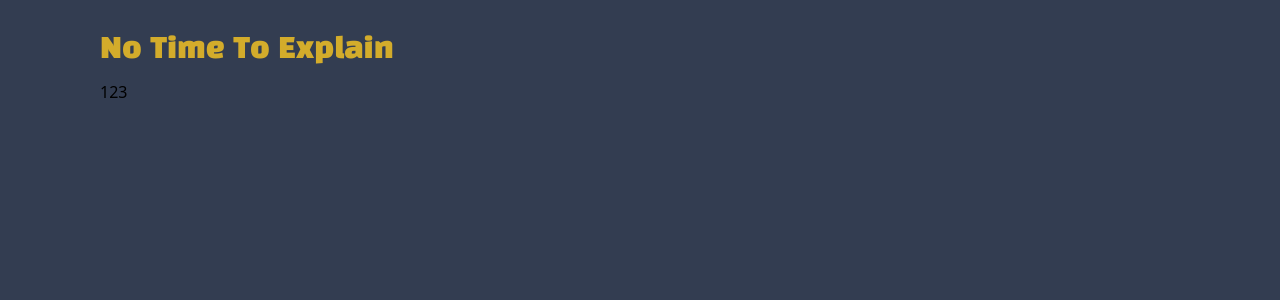
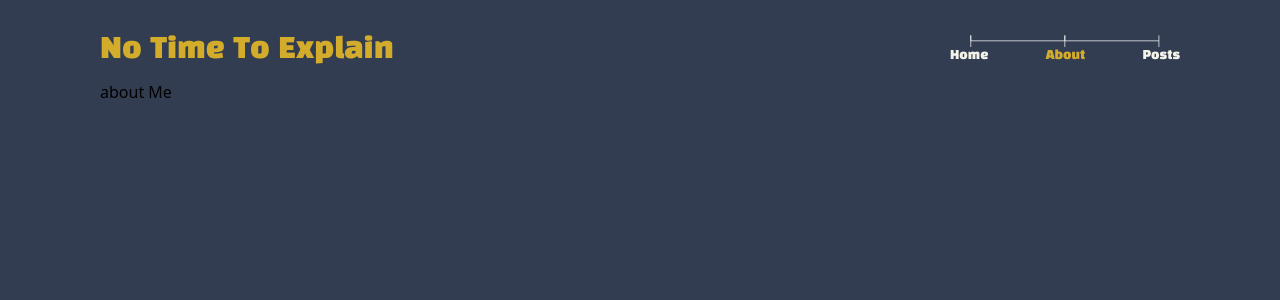
Before and after one commit to vinocturne/ntte-blog, a React (Create React App) app: page /ntte-blog/about in a window 1280 px wide. Shown: the top 300 px of the page. Built offline with nearby package versions, Linux system fonts and the light colour scheme.

Commit message:
🔨 modify header

```diff
--- a/public/index.html
+++ b/public/index.html
@@ -5,7 +5,7 @@
     <link rel="icon" href="%PUBLIC_URL%/favicon.ico" />
     <meta name="viewport" content="width=device-width, initial-scale=1" />
     <meta name="theme-color" content="#000000" />
-    <meta name="description" content="Web site created using create-react-app" />
+    <meta name="description" content="No Time To Explain Tech Blog" />
     <link rel="apple-touch-icon" href="%PUBLIC_URL%/logo192.png" />
     <!--
       manifest.json provides metadata used when your web app is installed on a
@@ -21,7 +21,7 @@
       work correctly both with client-side routing and a non-root public URL.
       Learn how to configure a non-root public URL by running `npm run build`.
     -->
-    <title>React App</title>
+    <title>No Time To Explain :: Frontend Developer Blog</title>
     <style>
       @import url('https://fonts.googleapis.com/css2?family=Black+Han+Sans&display=swap');
     </style>
--- a/src/components/layout/Haeder.tsx
+++ b/src/components/layout/Haeder.tsx
@@ -1,10 +1,46 @@
 // import HeaderIcon from '../../asset/img/headerIcon.svg'
 
+// import gsap from 'gsap'
+import { Link, useLocation } from 'react-router-dom'
+
 const Header = () => {
+  const location = useLocation()
+  // const animation = gsap.to('.menu_title', {
+  //   paused: true,
+  //   display: 'block',
+  // })
   return (
-    <div className="w-100 h-[60px] px-20 rounded-xl flex items-center gap-2">
+    <div className="w-100 h-[60px] px-20 rounded-xl flex items-center justify-between gap-2">
       <p className="font-blackHans text-[28px] text-point">No Time To Explain</p>
-      {/* <p className="font-blackHans text-[26px] leading-[28px]">라볶2</p> */}
+      <div className="menu flex flex-col relative h-[50px] justify-center cursor-pointer">
+        <svg
+          xmlns="http://www.w3.org/2000/svg"
+          width="230"
+          height="12"
+          viewBox="0 0 268 17"
+          fill="none"
+          // onMouseEnter={() => animation.play()}
+          // onMouseLeave={() => animation.reverse()}
+        >
+          <path
+            d="M267 0.5L267 8.25M267 17L267 8.25M267 8.25L133.75 8.24999M0.499999 17L0.5 0.499988L0.5 8.24999L133.75 8.24999M133.75 8.24999L133.75 0.499994L133.75 17"
+            stroke="white"
+          />
+        </svg>
+        <div className="menu_title w-[100%] font-blackHans text-[12px]">
+          <div className="flex justify-between text-white cursor-pointer">
+            <Link to="/">
+              <span>Home</span>
+            </Link>
+            <Link to="/about">
+              <span className={`${location.pathname === '/about' && 'text-point'}`}>About</span>
+            </Link>
+            <Link to="/posts">
+              <span className={`${location.pathname === '/posts' && 'text-point'}`}>Posts</span>
+            </Link>
+          </div>
+        </div>
+      </div>
     </div>
   )
 }
--- a/src/pages/About.tsx
+++ b/src/pages/About.tsx
@@ -1,7 +1,7 @@
 const About = () => {
   return (
     <div className="px-20">
-      <div>123</div>
+      <div>about Me</div>
     </div>
   )
 }
--- a/src/pages/Posts.tsx
+++ b/src/pages/Posts.tsx
@@ -1,5 +1,5 @@
 const Posts = () => {
-  return <div>Post 페이지 입니다.</div>
+  return <div className="px-20">Post page also me</div>
 }
 
 export default Posts
```
Also changed, not shown: 1 other file (tests, documents, lock files or other folders).
